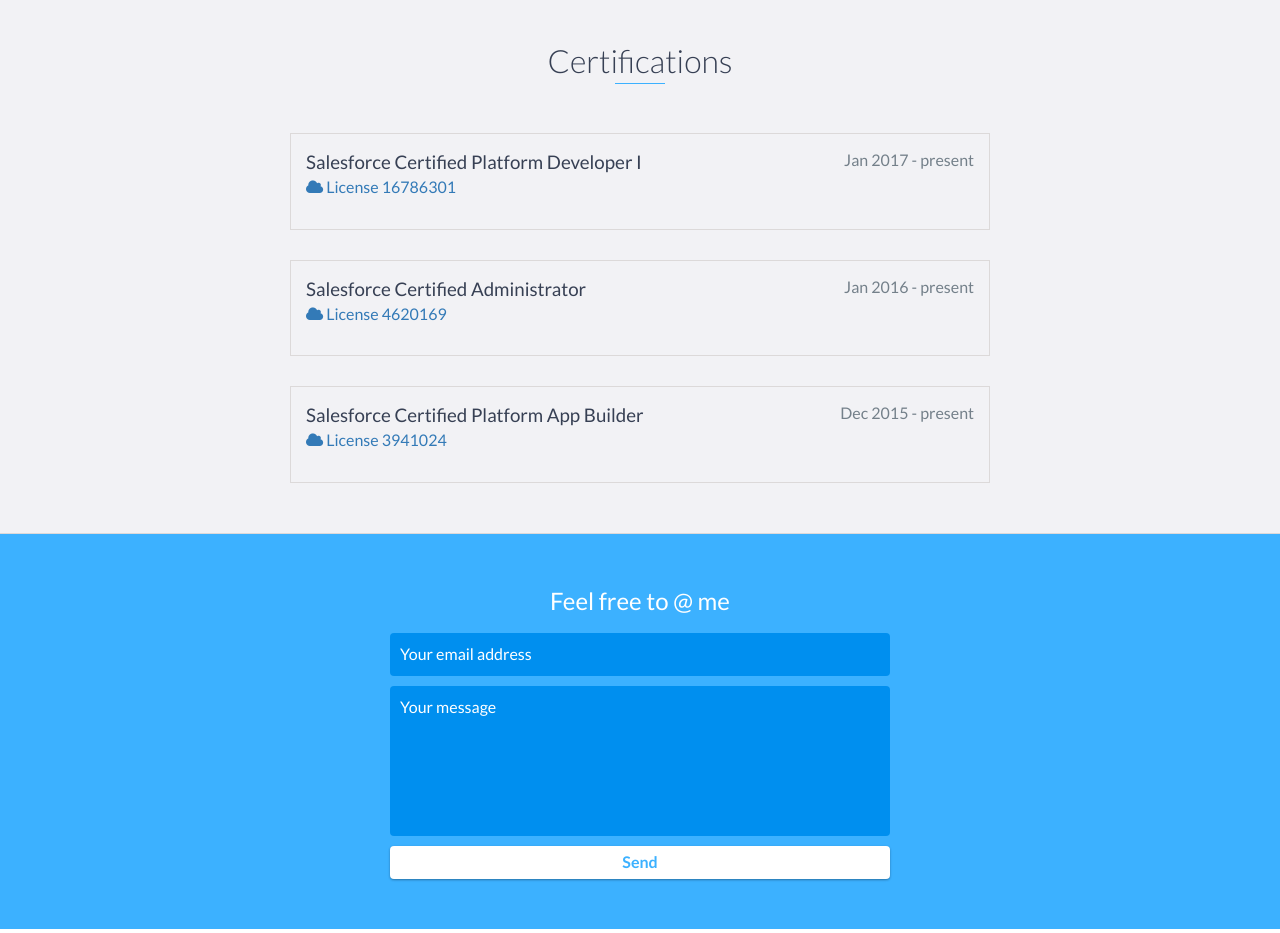
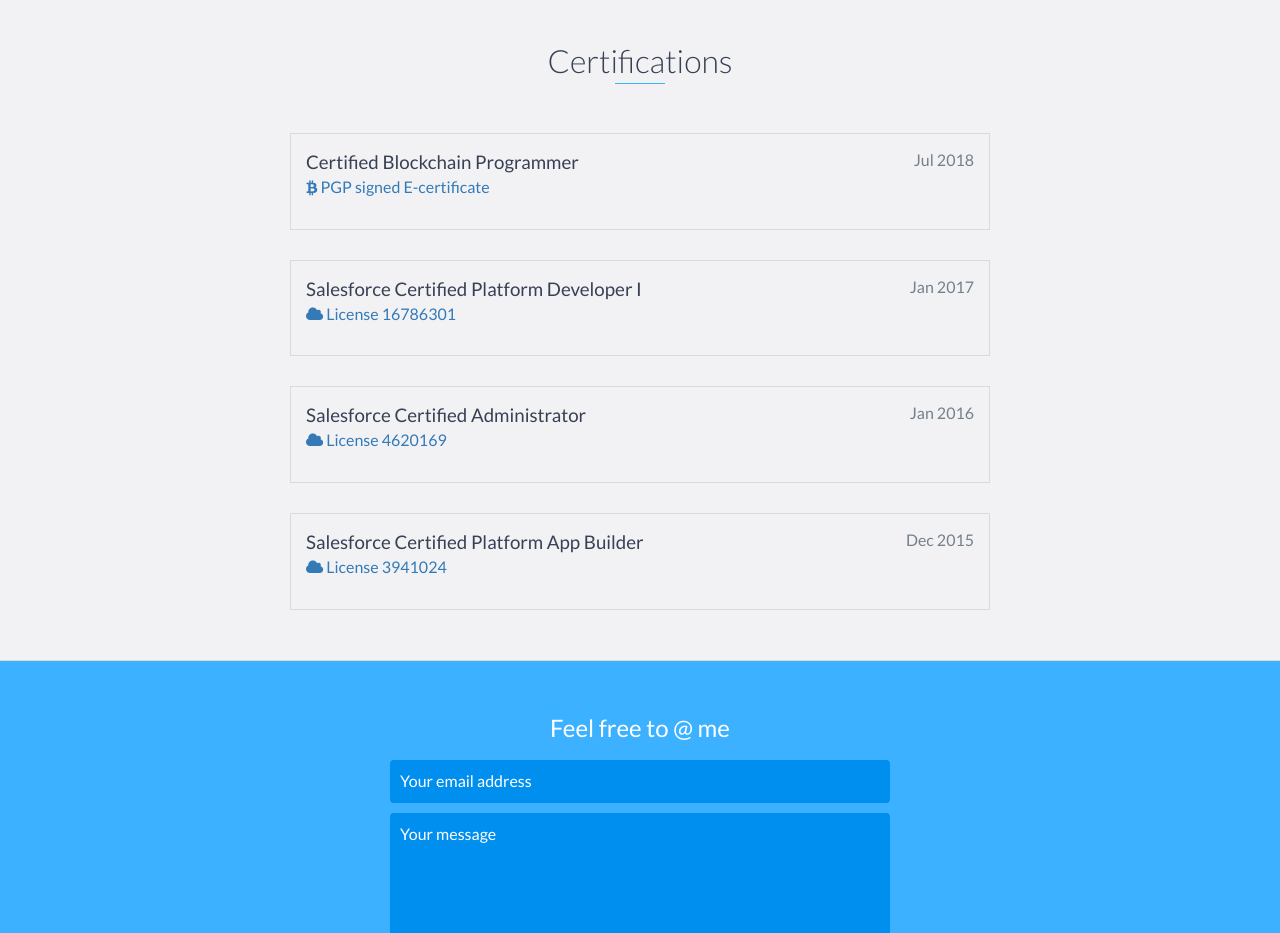
Before and after one commit to DylanBohlender/dylanbohlender.github.io, a website: page index.html in a window 1280 px wide. Shown: the part 4560-5493 px from the top of the page. Drawn offline with nearby package versions, Linux system fonts and the light colour scheme.

Commit message:
Add Programming Blockchain certificate; remove "present"

```diff
--- a/index.html
+++ b/index.html
@@ -255,23 +255,30 @@
 
     <div id="certifications" class="background-alt">
         <h2 class="heading">Certifications</h2>
+	<div class="certifications-block">
+            <h3>Certified Blockchain Programmer</h3>
+            <span class="certifications-date">Jul 2018</span>
+            <h4><a href="http://programmingblockchain.com/certificates/3017c992b709bd81fe26.txt" target="_blank"><i class="fa fa-btc" aria-hidden="true"></i> PGP signed E-certificate</a></h4>
+        </div>
+        <!-- End .certifications-block -->
+
         <div class="certifications-block">
             <h3>Salesforce Certified Platform Developer I</h3>
-            <span class="certifications-date">Jan 2017 - present</span>
+            <span class="certifications-date">Jan 2017</span>
             <h4><a href="http://certification.salesforce.com/certification-detail?conId=003G000002R0lXeIAJ" target="_blank"><i class="fa fa-cloud" aria-hidden="true"></i> License 16786301</a></h4>
         </div>
         <!-- End .certifications-block -->
 
         <div class="certifications-block">
             <h3>Salesforce Certified Administrator</h3>
-            <span class="certifications-date">Jan 2016 - present</span>
+            <span class="certifications-date">Jan 2016</span>
             <h4><a href="http://certification.salesforce.com/certification-detail?conId=003G000002R0lXeIAJ" target="_blank"><i class="fa fa-cloud" aria-hidden="true"></i> License 4620169</a></h4>
         </div>
         <!-- End .certifications-block -->
 
         <div class="certifications-block">
             <h3>Salesforce Certified Platform App Builder</h3>
-            <span class="certifications-date">Dec 2015 - present</span>
+            <span class="certifications-date">Dec 2015</span>
             <h4><a href="http://certification.salesforce.com/certification-detail?conId=003G000002R0lXeIAJ" target="_blank"><i class="fa fa-cloud" aria-hidden="true"></i> License 3941024</a></h4>
         </div>
         <!-- End .certifications-block -->
```
